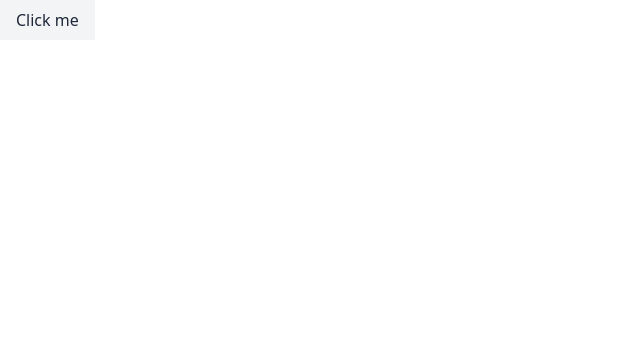
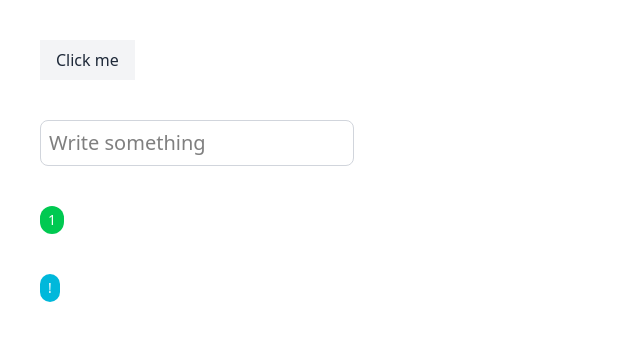
Before and after one commit to NRvBOSS/MineUI, a Vue app: page / in a window 1280 px wide. Shown: the top 340 px of the page, without its empty margins (0-640 px from the left). Built offline with nearby package versions, Linux system fonts and the light colour scheme.

Commit message:
Create mBadge element

```diff
--- a/src/App.vue
+++ b/src/App.vue
@@ -1,6 +1,7 @@
 <script setup>
 import mButton from "./components/mButton.vue";
-import mInput from "./components/mInput.vue"
+import mInput from "./components/mInput.vue";
+import mBadge from "./components/mBadge.vue";
 import { ref } from "vue";
 
 // State for buttons
@@ -12,19 +13,23 @@ import { ref } from "vue";
 //   }, 2000);
 // };
 
-
 // State for input
-
 </script>
 
 <template>
-  <!-- Examples for mButton component -->
-   <mButton >
-    Click me
-   </mButton>
+  <div class="flex flex-col items-start p-10 gap-10">
+    <!-- Examples for mButton component -->
+    <mButton> Click me </mButton>
 
-  <!-- Examples for mInput component -->
-   <mInput size="xl" />
+    <!-- Examples for mInput component -->
+    <mInput placeholder="Write something" bordered size="xl" />
 
-
+    <!-- Examples for mBadge component -->
+    <mBadge size="sm" color="success">
+      1
+    </mBadge>
+    <mBadge color="info">
+      !
+    </mBadge>
+  </div>
 </template>
--- /dev/null
+++ b/src/components/mBadge.vue
@@ -0,0 +1,40 @@
+<script setup>
+import { computed } from "vue";
+
+const props = defineProps({
+  size: {
+    type: String,
+    default: "sm"
+  },
+  color: {
+    type: String,
+  },
+});
+
+const sizes = computed(() => ({
+    xs: "text-xs",
+    sm: "text-sm",
+    md: "text-base",
+    lg: "text-lg",
+    xl: "text-xl",
+}))
+
+const colors = computed(() => ({
+  primary: "px-2 py-1 rounded-full bg-blue-500 text-white",
+  secondary: "px-2 py-1 rounded-full bg-gray-500 text-white",
+  success: "px-2 py-1 rounded-full bg-green-500 text-white",
+  danger: "px-2 py-1 rounded-full bg-red-500 text-white",
+  warning: "px-2 py-1 rounded-full bg-yellow-500 text-black",
+  info: "px-2 py-1 rounded-full bg-cyan-500 text-white",
+  light: "px-2 py-1 rounded-full bg-gray-200 text-black",
+  dark: "px-2 py-1 rounded-full bg-gray-800 text-white",
+}));
+</script>
+
+<template>
+  <div class="flex items-center gap-2">
+    <span :class="`${sizes[size]} ${colors[color]}`">
+      <slot></slot>
+    </span>
+  </div>
+</template>
--- a/src/components/mInput.vue
+++ b/src/components/mInput.vue
@@ -17,8 +17,12 @@ const props = defineProps({
   },
   placeholder: {
     type: String,
-    default: "",
+    default: '',
   },
+  bordered: {
+    type: Boolean,
+    default: false,
+  }
 });
 
 const sizes = computed(() => ({
@@ -39,10 +43,15 @@ const types = computed(() =>
     url: "url",
     search: "search",
 }))
+
+const inputClasses = computed(() => [
+    props.bordered ? "border border-gray-300 rounded-lg" : props.default,
+    props.placeholder ? "p-2" : props.placeholder.default
+].join(" "))
 </script>
 
 <template>
-  <input :class="` ${sizes[size]} ${types[type]}`">
+  <input :placeholder="placeholder" :class="`${inputClasses} ${sizes[size]} ${types[type]}`">
   <slot />
   </input>
 </template>
--- a/src/index.js
+++ b/src/index.js
@@ -1,5 +1,6 @@
 import Button from "./components/mButton.vue";
 import Input from "./components/mInput.vue"
+import Badge from "./components/mBadge.vue"
 
 export { Button };
 
@@ -7,5 +8,6 @@ export default {
   install(app) {
     app.component("mButton", Button);
     app.component("mInput", Input);
+    app.component("mBadge", Badge);
   },
 };
```
